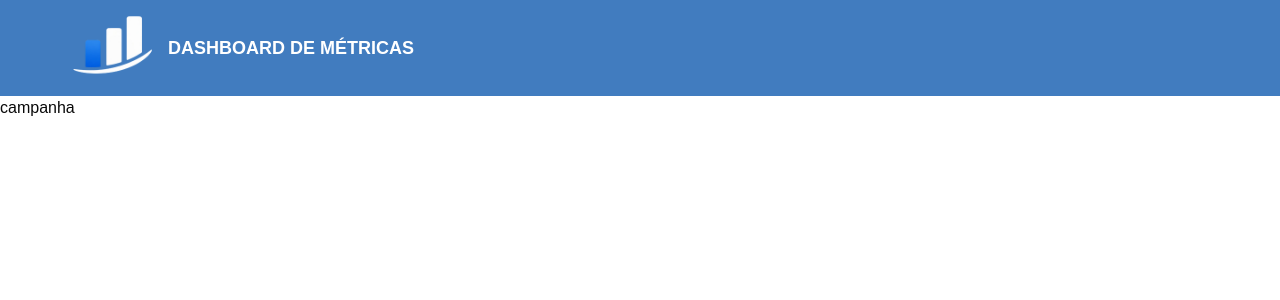
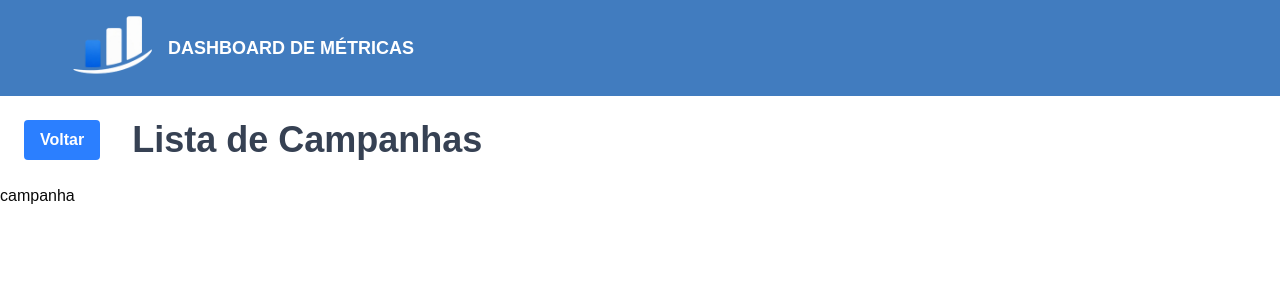
Before and after one commit to claudio-inacio/dashboard-de-metricas, a Next.js app: page /campaigns in a window 1280 px wide. Shown: the top 300 px of the page. Built offline with nearby package versions, Linux system fonts and the light colour scheme.

Commit message:
fix: refactor page action header

```diff
--- a/app/campaigns/page.tsx
+++ b/app/campaigns/page.tsx
@@ -1,9 +1,15 @@
 'use client';
+
+import PageHeaderActions from "../components/header/PageHeaderActions";
 
 
 export default function Home() {
   return (
   <main>
+         <PageHeaderActions
+            requestLoading={false}
+            title="Lista de Campanhas"
+          />
     <h1>campanha</h1>
   </main>
   );
--- a/app/dashboard/components/DashboardHeader.tsx
+++ b/app/components/header/PageHeaderActions.tsx
@@ -4,17 +4,19 @@ import TitleComponent from "@/app/components/title/TitleComponent";
 import { useRouter } from "next/navigation";
 
 
-interface DashboardHeaderProps {
+interface PageHeaderActionsProps {
   requestLoading: boolean;
+
+  title: string;
 }
 
-export default function DashboardHeader({ requestLoading }: DashboardHeaderProps) {
+export default function PageHeaderActions({ requestLoading, title }: PageHeaderActionsProps) {
   const router = useRouter()
 
   return (
     <header className="md:p-6 p-4 flex flex-row  items-center gap-8 ">
       <Button disabled={requestLoading} buttontitle="Voltar" handleFunction={() => router.back()} color="info" />
-      <TitleComponent styleClass='font-bold text-gray-700' title="Visão Analitica das Campanhas" />
+      <TitleComponent styleClass='font-bold text-gray-700' title={title} />
     </header>
 
   );
--- a/app/dashboard/page.tsx
+++ b/app/dashboard/page.tsx
@@ -2,8 +2,8 @@
 
 import { lazy, Suspense, useEffect } from "react";
 import useDashboardData from "../hooks/useDashboardData";
-import DashboardHeader from "./components/DashboardHeader";
 import DashboardContainer from "./components/DashboardContainer";
+import PageHeaderActions from "../components/header/PageHeaderActions";
 
 
 export default function Dashboard() {
@@ -20,7 +20,10 @@ export default function Dashboard() {
 
   return (
     <main className="min-w-[320px]">
-      <DashboardHeader requestLoading={!!requestLoading} />
+      <PageHeaderActions
+        requestLoading={!!requestLoading}
+        title="Visão Analítica das Campanhas"
+      />
       <DashboardContainer resultSet={resultSet} loading={!!requestLoading} handleGetDashboardData={handleGetDashboardData} />
       <Suspense fallback={null}>
 
```
